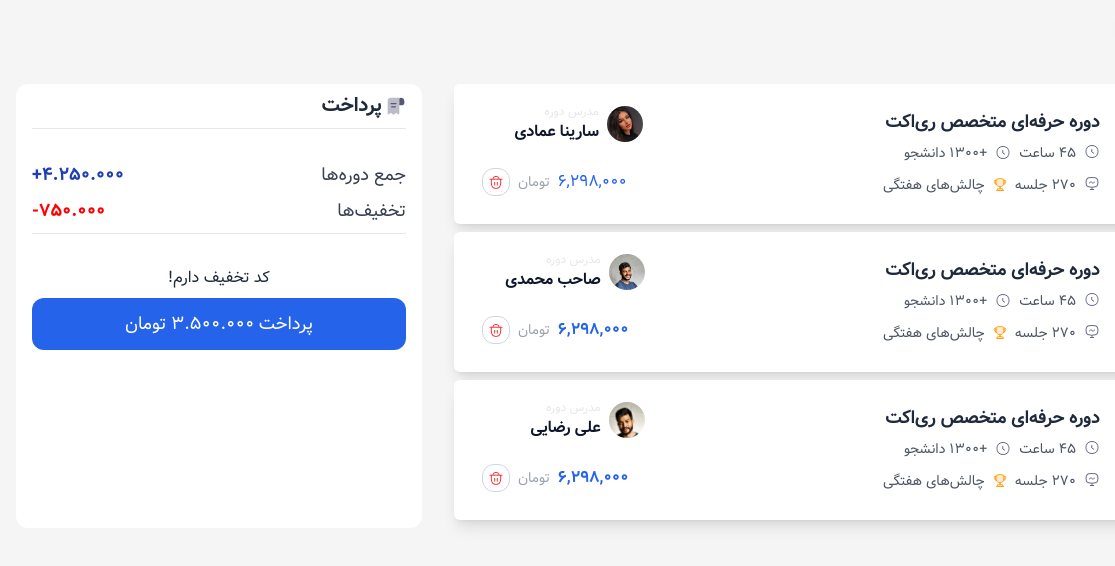
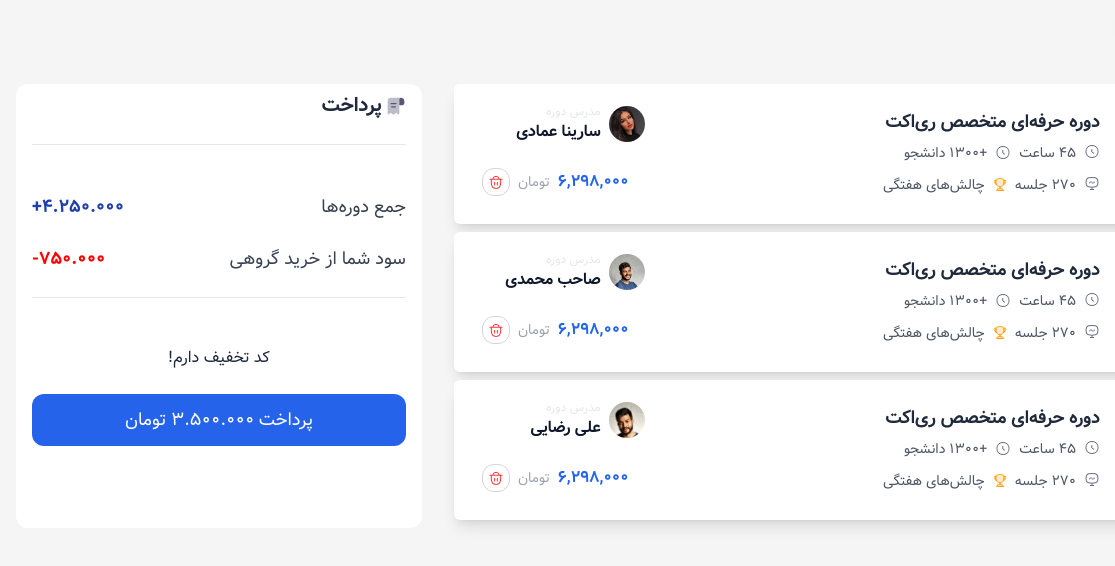
Before and after one commit to sarinaem/task3, a website: page public/index.html in a window 1280 px wide. Shown: the full height of the page, 0-1115 px from the left. Drawn offline with nearby package versions, Linux system fonts and the light colour scheme.

Commit message:
change space and edite padding

```diff
--- a/public/index.html
+++ b/public/index.html
@@ -32,7 +32,7 @@
                 >دوره حرفه‌ای متخصص ری‌اکت</span
               >
               <div class="flex flex-row items-center gap-x-2 lg:hidden">
-                <span class="text-blue-600">۶,۲۹۸,۰۰۰</span>
+                <span class="text-blue-600 font-bold">۶,۲۹۸,۰۰۰</span>
                 <span class="text-gray-400 text-sm text-center">تومان</span>
                 <span
                   class="flex items-center justify-center rounded-xl border border-gray-300 w-7 h-7 overflow-hidden"
@@ -194,7 +194,7 @@
                 </div>
               </div>
               <div class="flex flex-row items-center gap-x-2 p-4">
-                <span class="text-blue-600">۶,۲۹۸,۰۰۰</span>
+                <span class="text-blue-600 font-bold">۶,۲۹۸,۰۰۰</span>
                 <span class="text-gray-400 text-sm text-center">تومان</span>
                 <span
                   class="flex items-center justify-center rounded-xl border border-gray-300 w-7 h-7 overflow-hidden"
@@ -638,8 +638,8 @@
         <div
           class="bg-white rounded-xl w-full px-4 gap-x-2 py-2 mx-auto mb-8 md:w-2/4 md:mr-8 lg:basis-1/3"
         >
-          <div class="flex flex-col gap-y-2 justify-center">
-            <div class="flex flex-row gap-x-1 items-center">
+          <div class="flex flex-col gap-y-6 justify-center">
+            <div class="flex flex-row gap-x-1 items-center gap-y-2 justify-start ">
               <span
                 ><svg
                   width="20"
@@ -664,23 +664,24 @@
               <span class="font-bold text-xl text-slate-800">پرداخت</span>
             </div>
             <hr class="text-gray-500 mb-6" />
-            <div class="flex justify-between items-center flex-row">
+            <div class="flex justify-between items-center flex-row lg:gap-y-2">
               <span class="text-gray-700 text-base sm:text-lg"
                 >جمع دوره‌ها</span
               >
               <span class="text-blue-800 text-lg font-bold"> ۴.۲۵۰.۰۰۰+</span>
             </div>
-            <div class="flex justify-between items-center flex-row">
-              <span class="text-gray-700 text-base sm:text-lg">تخفیف‌ها</span>
+            <div class="flex justify-between items-center flex-row lg:gap-y-2">
+              <span class="text-gray-700 text-base sm:text-lg lg:hidden">تخفیف‌ها</span>
+              <span class="text-gray-700 text-base sm:text-lg hidden lg:block">سود شما از خرید گروهی</span>
               <span class="text-[#FF0000] text-lg font-bold"> ۷۵۰.۰۰۰-</span>
             </div>
             <hr class="text-gray-500 mb-6" />
 
-            <span class="flex justify-center items-center text-slate-800">
+            <span class="flex justify-center items-center text-slate-800 lg:gap-2">
               کد تخفیف دارم!
             </span>
             <button
-              class="bg-blue-600 text-white rounded-xl w-full p-3 max-auto mb-5"
+              class="bg-blue-600 cursor-pointer text-white rounded-xl w-full p-3 max-auto mb-5"
             >
               <span class="text-bold text-lg">پرداخت</span>
               <span class="text-bold text-lg">۳.۵۰۰.۰۰۰ تومان</span>
```
Also changed, not shown: public/build/tailwind.css.
